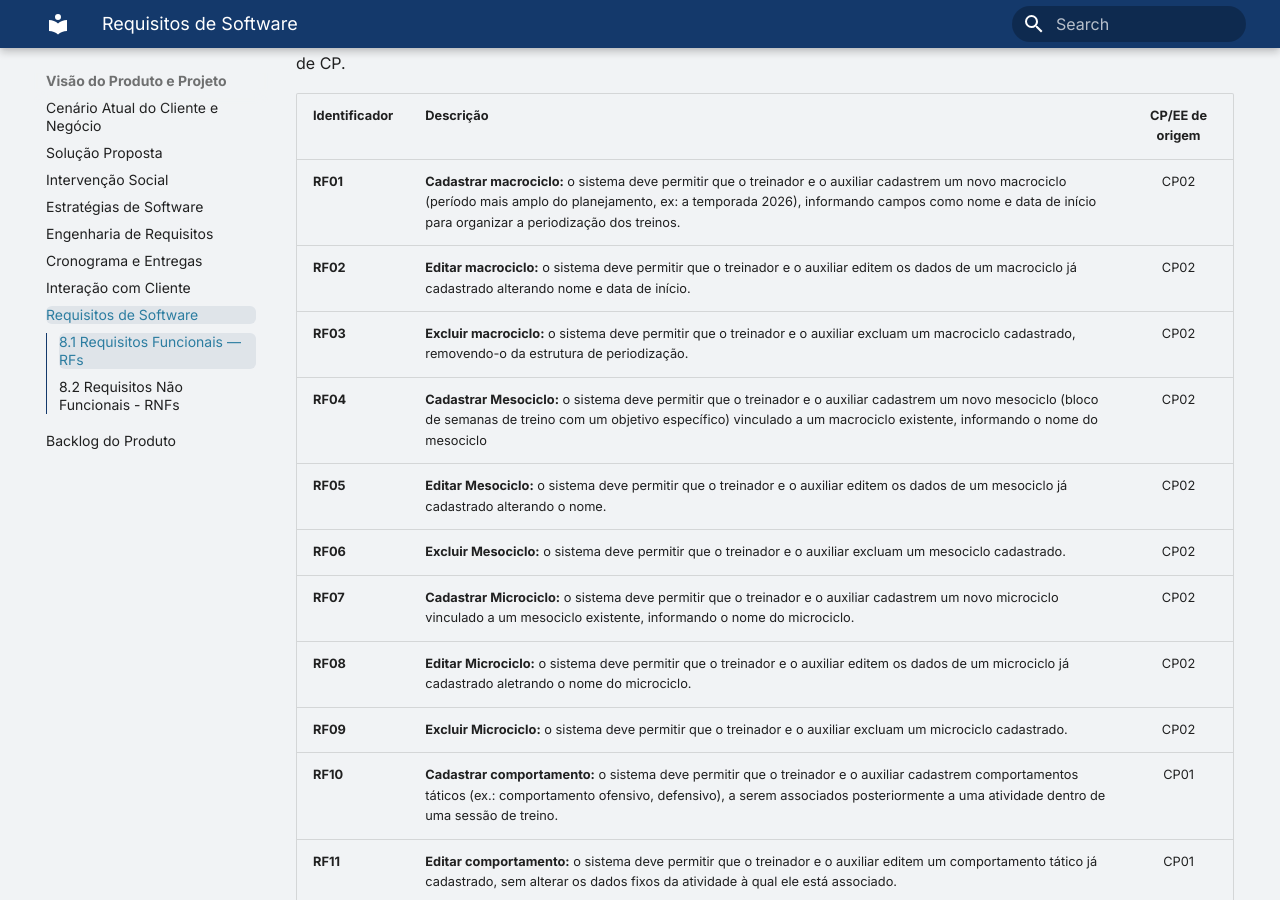
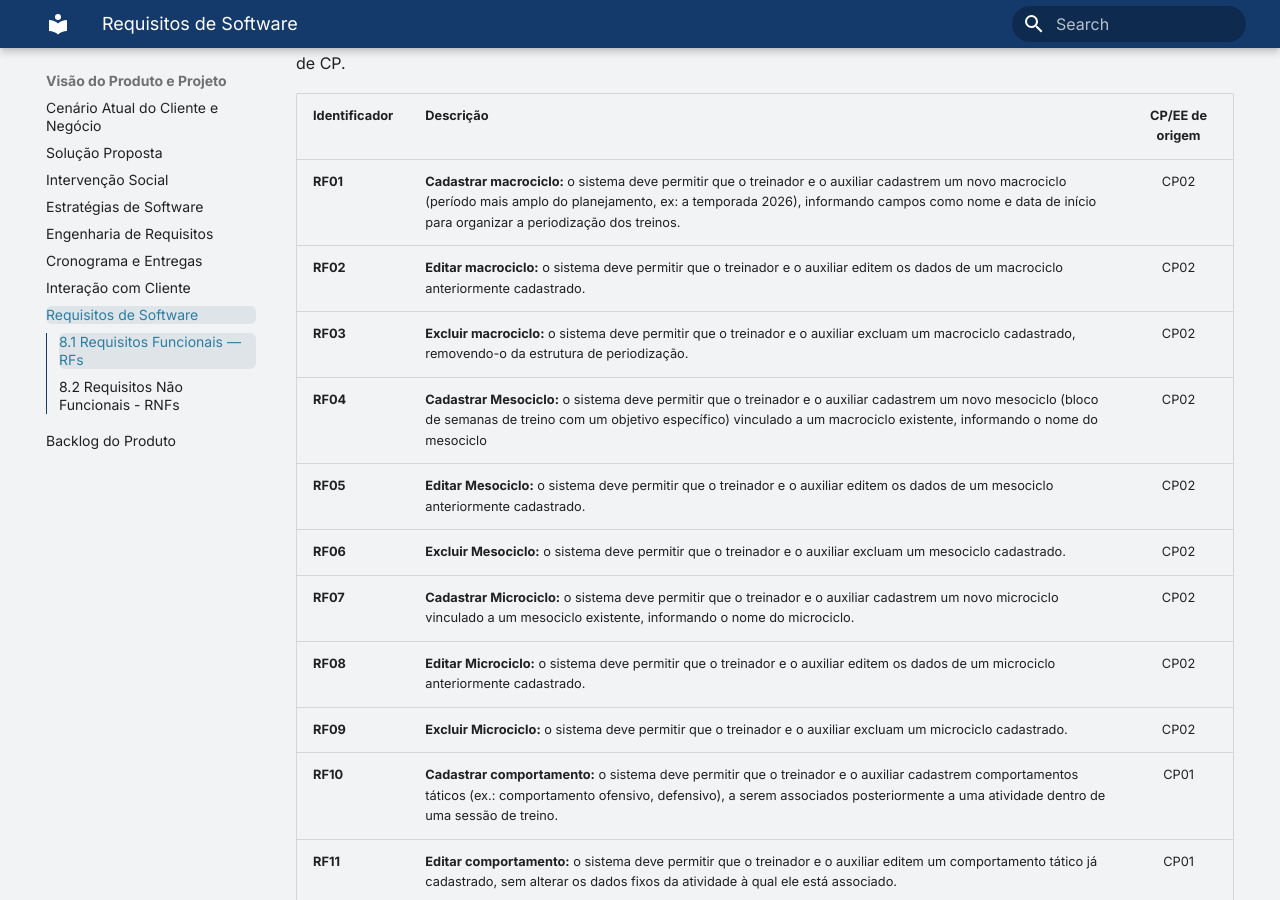
Before and after one commit to mdsreq-fga-unb/REQ-2026.2-T01-FutBoard, an MkDocs documentation site: the page built from docs/visao-produto/Requisitos-de-Software.md, in a window 1280 px wide and 900 px high, scrolled down 573 px. Built offline with MkDocs 1.6.1 and Material for MkDocs 9.7.7, drawn with Linux system fonts in a browser that asks for light colours.

Commit message:
docs: Requisitos de Edição de CRUD para as periodizações atualizados

```diff
--- a/docs/visao-produto/Requisitos-de-Software.md
+++ b/docs/visao-produto/Requisitos-de-Software.md
@@ -15,13 +15,13 @@ Além dos requisitos rastreados diretamente a uma CP, alguns requisitos identifi
 | Identificador | Descrição                                                                                                                                                                                                                                                                                                                                                                                          | CP/EE de origem |
 | :--- |:---------------------------------------------------------------------------------------------------------------------------------------------------------------------------------------------------------------------------------------------------------------------------------------------------------------------------------------------------------------------------------------------------|:---------------:|
 | **RF01** | **Cadastrar macrociclo:** o sistema deve permitir que o treinador e o auxiliar cadastrem um novo macrociclo (período mais amplo do planejamento, ex: a temporada 2026), informando campos como nome e data de início para organizar a periodização dos treinos.                                                                                                                                    |      CP02       |
-| **RF02** | **Editar macrociclo:** o sistema deve permitir que o treinador e o auxiliar editem os dados de um macrociclo já cadastrado alterando nome e data de início.                                                                                                                                                                                                                                        |      CP02       |
+| **RF02** | **Editar macrociclo:** o sistema deve permitir que o treinador e o auxiliar editem os dados de um macrociclo anteriormente cadastrado.                                                                                                                                                                                                                                                             |      CP02       |
 | **RF03** | **Excluir macrociclo:** o sistema deve permitir que o treinador e o auxiliar excluam um macrociclo cadastrado, removendo-o da estrutura de periodização.                                                                                                                                                                                                                                           |      CP02       |
 | **RF04** | **Cadastrar Mesociclo:** o sistema deve permitir que o treinador e o auxiliar cadastrem um novo mesociclo (bloco de semanas de treino com um objetivo específico) vinculado a um macrociclo existente, informando o nome do mesociclo                                                                                                                                                              |      CP02       |
-| **RF05** | **Editar Mesociclo:**  o sistema deve permitir que o treinador e o auxiliar editem os dados de um mesociclo já cadastrado alterando o nome.                                                                                                                                                                                                                                                        |      CP02       |
+| **RF05** | **Editar Mesociclo:**  o sistema deve permitir que o treinador e o auxiliar editem os dados de um mesociclo anteriormente cadastrado.                                                                                                                                                                                                                                                              |      CP02       |
 | **RF06** | **Excluir Mesociclo:** o sistema deve permitir que o treinador e o auxiliar excluam um mesociclo cadastrado.                                                                                                                                                                                                                                                                                       |      CP02       |
 | **RF07** | **Cadastrar Microciclo:** o sistema deve permitir que o treinador e o auxiliar cadastrem um novo microciclo vinculado a um mesociclo existente, informando o nome do microciclo.                                                                                                                                                                                                                   |      CP02       |
-| **RF08** | **Editar Microciclo:** o sistema deve permitir que o treinador e o auxiliar editem os dados de um microciclo já cadastrado aletrando o nome do microciclo.                                                                                                                                                                                                                                         |      CP02       |
+| **RF08** | **Editar Microciclo:** o sistema deve permitir que o treinador e o auxiliar editem os dados de um microciclo anteriormente cadastrado.                                                                                                                                                                                                                                                             |      CP02       |
 | **RF09** | **Excluir Microciclo:** o sistema deve permitir que o treinador e o auxiliar excluam um microciclo cadastrado.                                                                                                                                                                                                                                                                                     |      CP02       |
 | **RF10** | **Cadastrar comportamento:** o sistema deve permitir que o treinador e o auxiliar cadastrem comportamentos táticos (ex.: comportamento ofensivo, defensivo), a serem associados posteriormente a uma atividade dentro de uma sessão de treino.                                                                                                                                                     |      CP01       |
 | **RF11** | **Editar comportamento:** o sistema deve permitir que o treinador e o auxiliar editem um comportamento tático já cadastrado, sem alterar os dados fixos da atividade à qual ele está associado.                                                                                                                                                                                                    |      CP01       |
```
